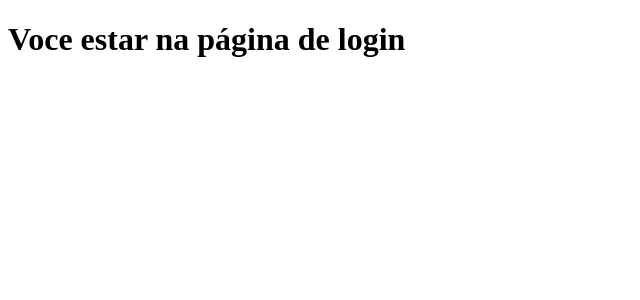
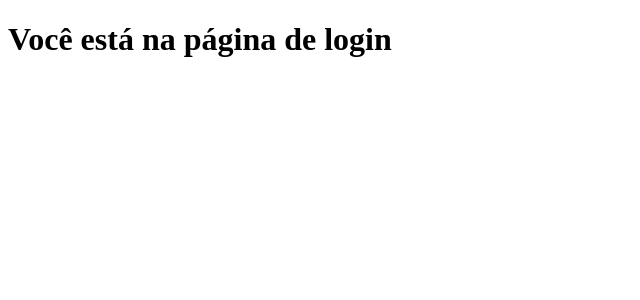
Before and after one commit to jGledsonSilva/Projeto_POO, a React (Vite) app: page /entrar in a window 1280 px wide. Shown: the top 300 px of the page, without its empty margins (0-640 px from the left). Built offline with nearby package versions, Linux system fonts and the light colour scheme.

Commit message:
corrigiu texto do h1
corrigiu texto do h1 da tela de login

```diff
--- a/src/pages/Login/Login.jsx
+++ b/src/pages/Login/Login.jsx
@@ -1,7 +1,7 @@
 export const Login = () => {
     return (
     <div className="Login">
-      <h1>Voce estar na página de login</h1>
+      <h1>Você está na página de login</h1>
     </div>
   )
 }
```
